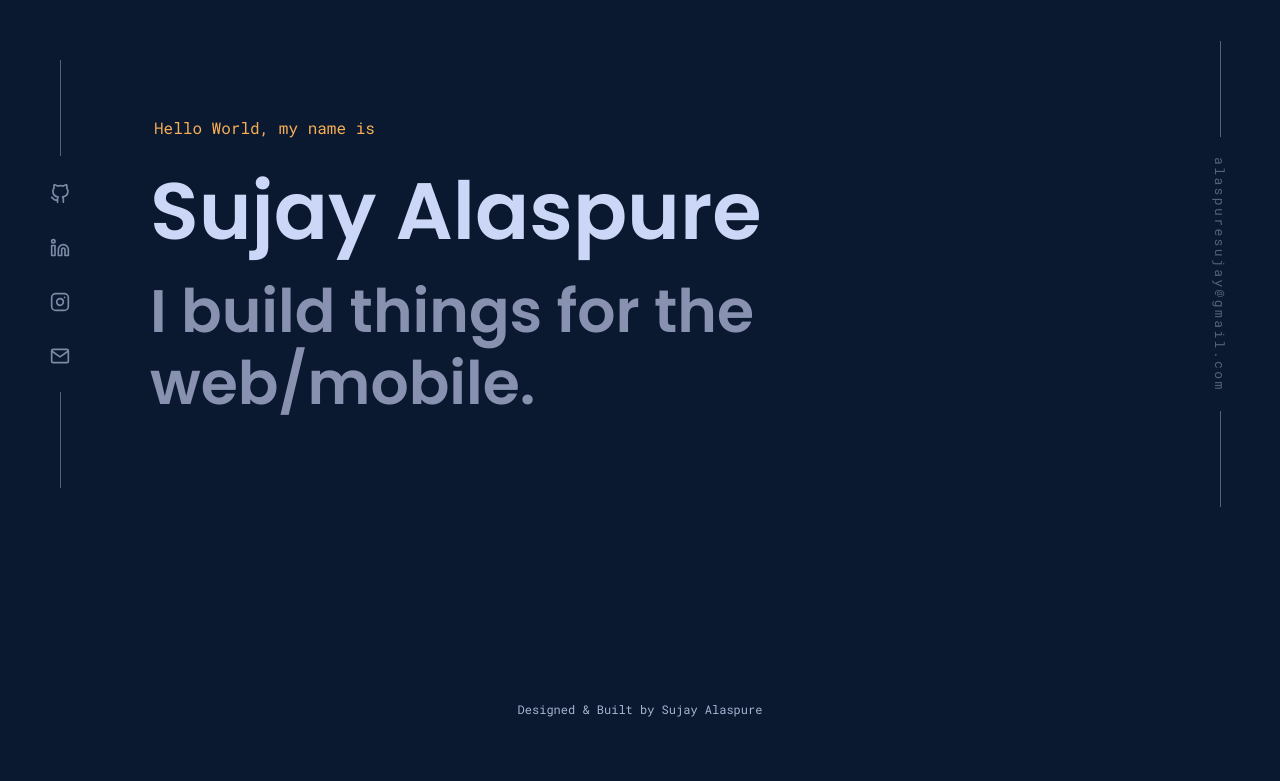
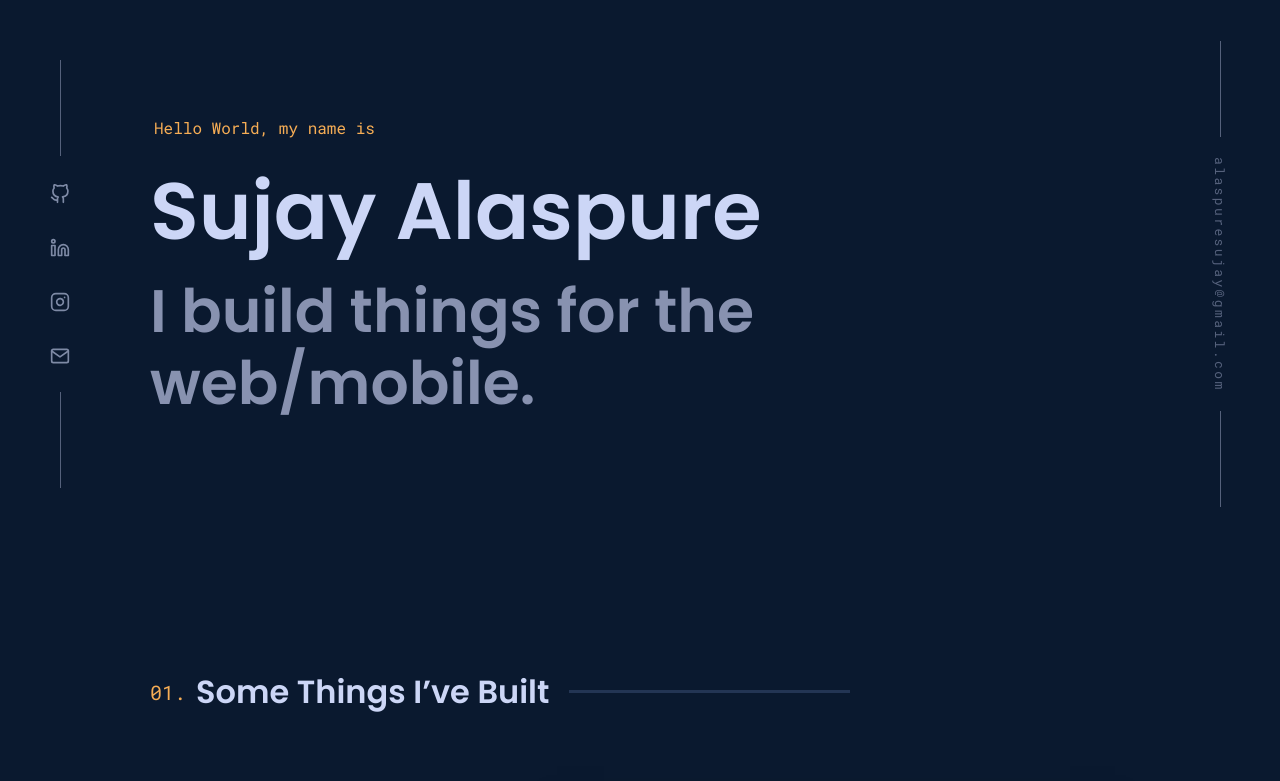
Before and after one commit to sujayalaspure/sujayalaspure.github.io, a React (Create React App) app: page / in a window 1280 px wide. Shown: the part 126-907 px from the top of the page. Before the commit the page ends 870 px from the top, so only its background shows below. Built offline with nearby package versions, Linux system fonts and the light colour scheme.

Commit message:
:wrench:

```diff
--- a/src/Pages/Home.js
+++ b/src/Pages/Home.js
@@ -9,10 +9,10 @@ function Home() {
 	return (
 		<div className='home'>
 			<Hero />
-			{/* <Section>
+			<Section>
 				<SectionHeading number='01' title='Some Things I’ve Built' />
 				<FeaturedProject />
-			</Section> */}
+			</Section>
 			<Footer />
 		</div>
 	);
```
